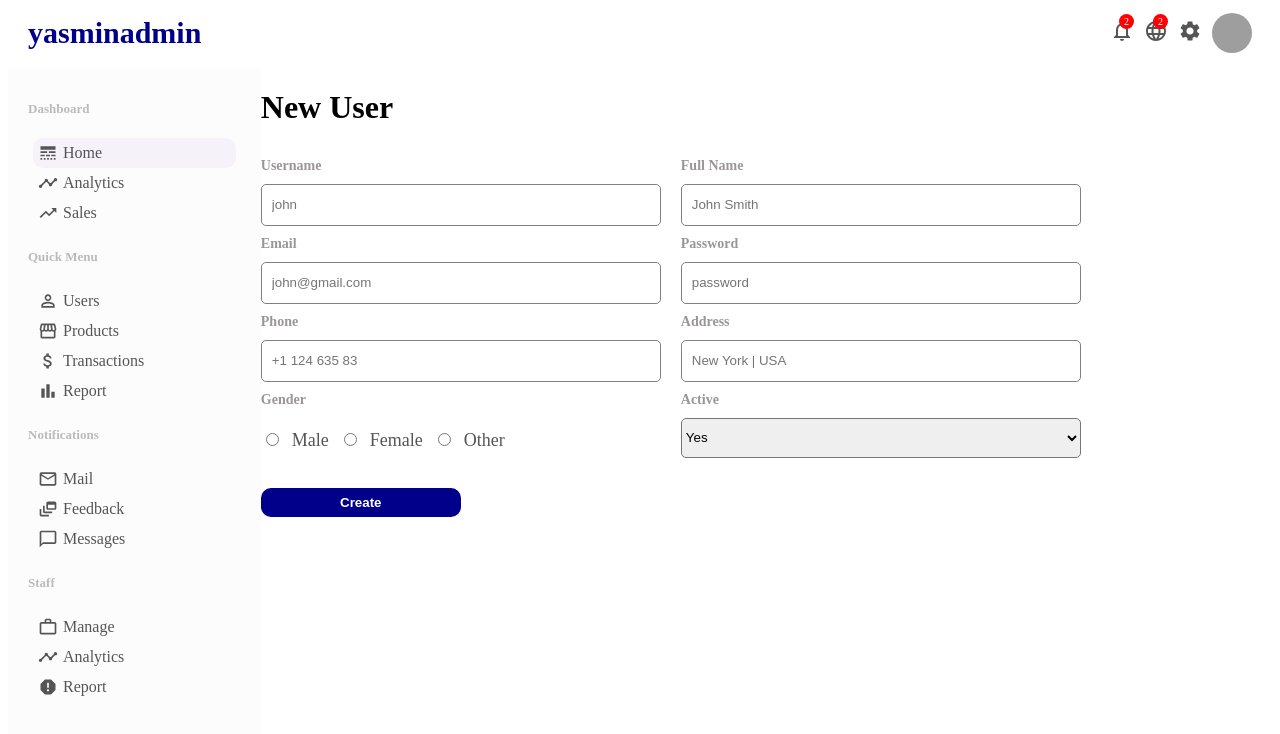
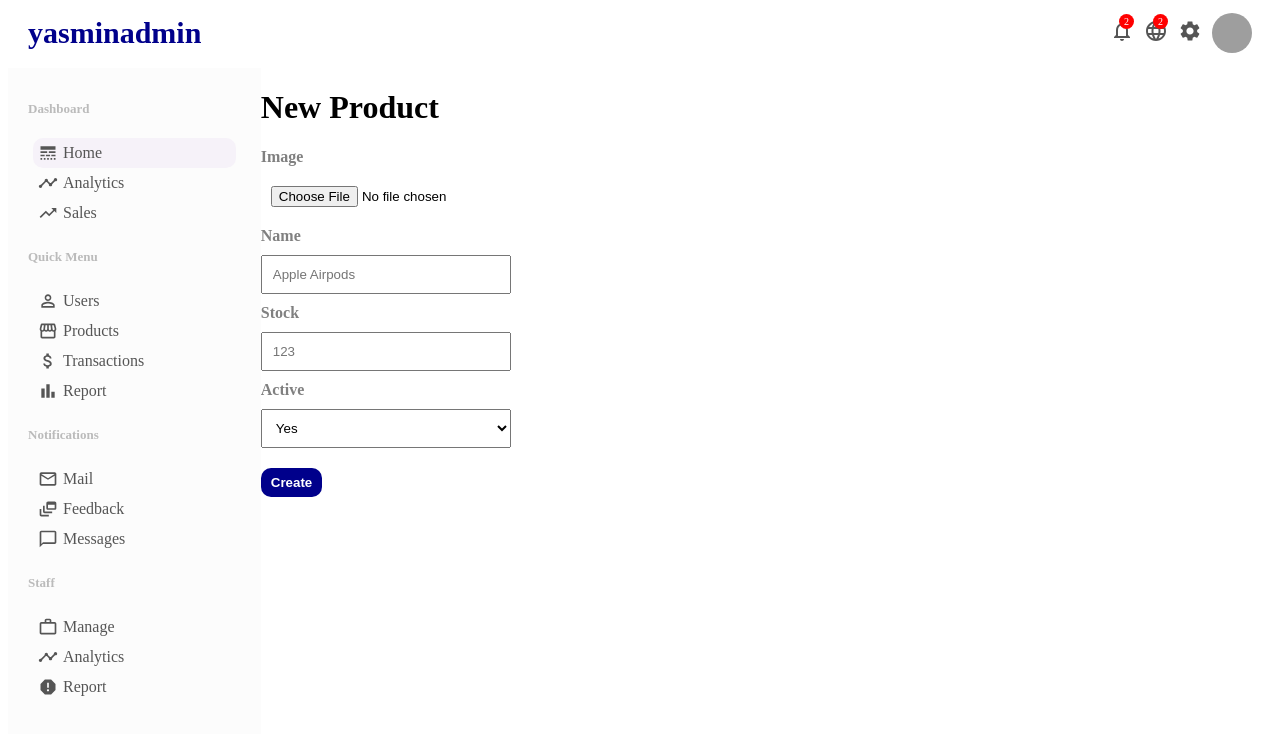
Before and after one commit to yasminaisha/admin-dashboard, a React (Create React App) app: page /newproduct in a window 1280 px wide. Shown: the top 734 px of the page. Built offline with nearby package versions, Linux system fonts and the light colour scheme; grey boxes are pictures that could not be loaded; the HTML template or start-up script is replaced by a standard one.

Commit message:
Created new product page

```diff
--- a/src/App.js
+++ b/src/App.js
@@ -9,6 +9,7 @@
 import NewUser from "./pages/newPage/NewUser";
 import ProductList from "./pages/productList/ProductList";
 import Product from "./pages/product/Product";
+import NewProduct from "./pages/newProduct/NewProduct";
 
 
 function App() {
@@ -37,7 +38,7 @@
             <Product />
           </Route>
           <Route path="/newproduct">
-            <NewUser />
+            <NewProduct />
           </Route>
         </Switch>
       </div>
--- /dev/null
+++ b/src/pages/newProduct/NewProduct.jsx
@@ -0,0 +1,32 @@
+import React from 'react';
+import "./newProduct.css";
+
+export default function NewProduct() {
+  return (
+    <div className="newProduct">
+        <h1 className="addProductTitle">New Product</h1>
+      <form className="addProductForm">
+        <div className="addProductItem">
+          <label>Image</label>
+          <input type="file" id="file" />
+        </div>
+        <div className="addProductItem">
+          <label>Name</label>
+          <input type="text" placeholder="Apple Airpods" />
+        </div>
+        <div className="addProductItem">
+          <label>Stock</label>
+          <input type="text" placeholder="123" />
+        </div>
+        <div className="addProductItem">
+          <label>Active</label>
+          <select name="active" id="active">
+            <option value="yes">Yes</option>
+            <option value="no">No</option>
+          </select>
+        </div>
+        <button className="addProductButton">Create</button>
+      </form>
+    </div>
+  );
+}
--- /dev/null
+++ b/src/pages/newProduct/newProduct.css
@@ -0,0 +1,39 @@
+.newProduct{
+    flex: 4;
+}
+
+.addProductForm{
+    margin-top: 10px;
+  }
+
+  .addProductItem{
+    width: 250px;
+    display: flex;
+    flex-direction: column;
+    margin-bottom: 10px;
+  }
+
+  .addProductItem >label{
+    color: gray;
+    font-weight: 600;
+    margin-bottom: 10px;
+  }
+
+  .addProductItem >input{
+    padding: 10px;
+  }
+
+  .addProductItem >select{
+    padding: 10px;
+  }
+
+  .addProductButton{
+    margin-top: 10px;
+    padding: 7px 10px;
+    border: none;
+    border-radius: 10px;
+    background-color: darkblue;
+    color: white;
+    font-weight: 600;
+    cursor: pointer;
+  }
--- a/src/pages/product/Product.jsx
+++ b/src/pages/product/Product.jsx
@@ -1,14 +1,14 @@
-import React from 'react';
+import { Link } from "react-router-dom";
 import "./product.css";
-import { Link } from 'react-router-dom';
-import { Publish } from '@mui/icons-material';
 import Chart from "../../components/chart/Chart";
 import {productData} from "../../dummyData";
+import { Publish } from "@mui/icons-material";
+import React from 'react';
 
 export default function Product() {
   return (
     <div className="product">
-        <div className="productTitleContainer">
+      <div className="productTitleContainer">
         <h1 className="productTitle">Product</h1>
         <Link to="/newproduct">
           <button className="productAddButton">Create</button>
@@ -26,11 +26,11 @@
               <div className="productInfoBottom">
                   <div className="productInfoItem">
                       <span className="productInfoKey">ID:</span>
-                      <span className="productInfoValue">103</span>
+                      <span className="productInfoValue">189</span>
                   </div>
                   <div className="productInfoItem">
                       <span className="productInfoKey">Sales:</span>
-                      <span className="productInfoValue">3889</span>
+                      <span className="productInfoValue">2163</span>
                   </div>
                   <div className="productInfoItem">
                       <span className="productInfoKey">Active:</span>
@@ -49,14 +49,14 @@
                   <label>Product Name</label>
                   <input type="text" placeholder="Apple AirPod" />
                   <label>In Stock</label>
-                  <select name="inStock" id="idStock">
-                      <option value="yes">Yes</option>
-                      <option value="no">No</option>
+                  <select name="inStock" ID="idStock">
+                      <option value="Yes">Yes</option>
+                      <option value="No">No</option>
                   </select>
                   <label>Active</label>
                   <select name="active" id="active">
-                      <option value="yes">Yes</option>
-                      <option value="no">No</option>
+                      <option value="Yes">Yes</option>
+                      <option value="No">No</option>
                   </select>
               </div>
               <div className="productFormRight">
@@ -72,5 +72,5 @@
           </form>
       </div>
     </div>
-  )
+  );
 }
```
